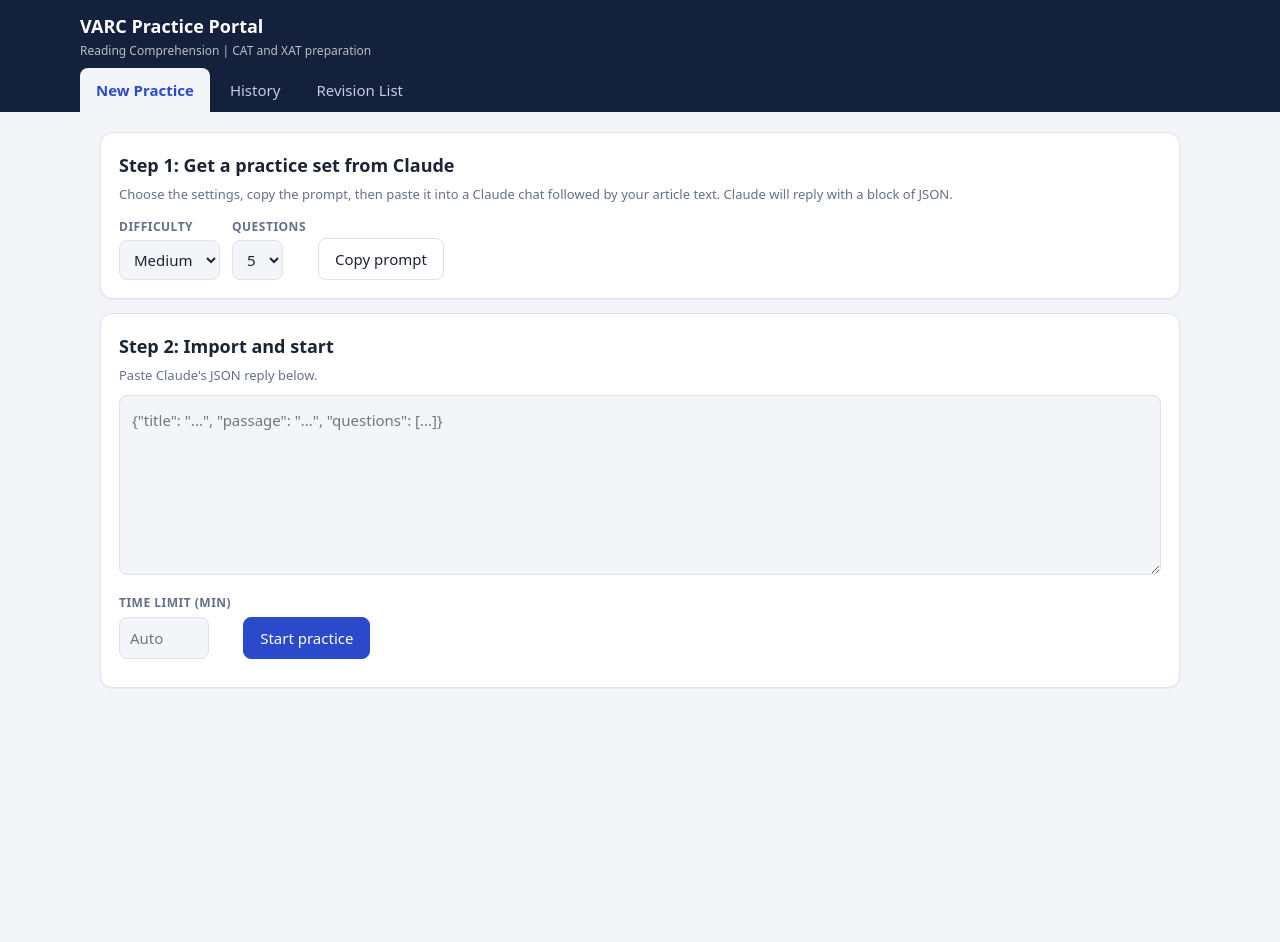
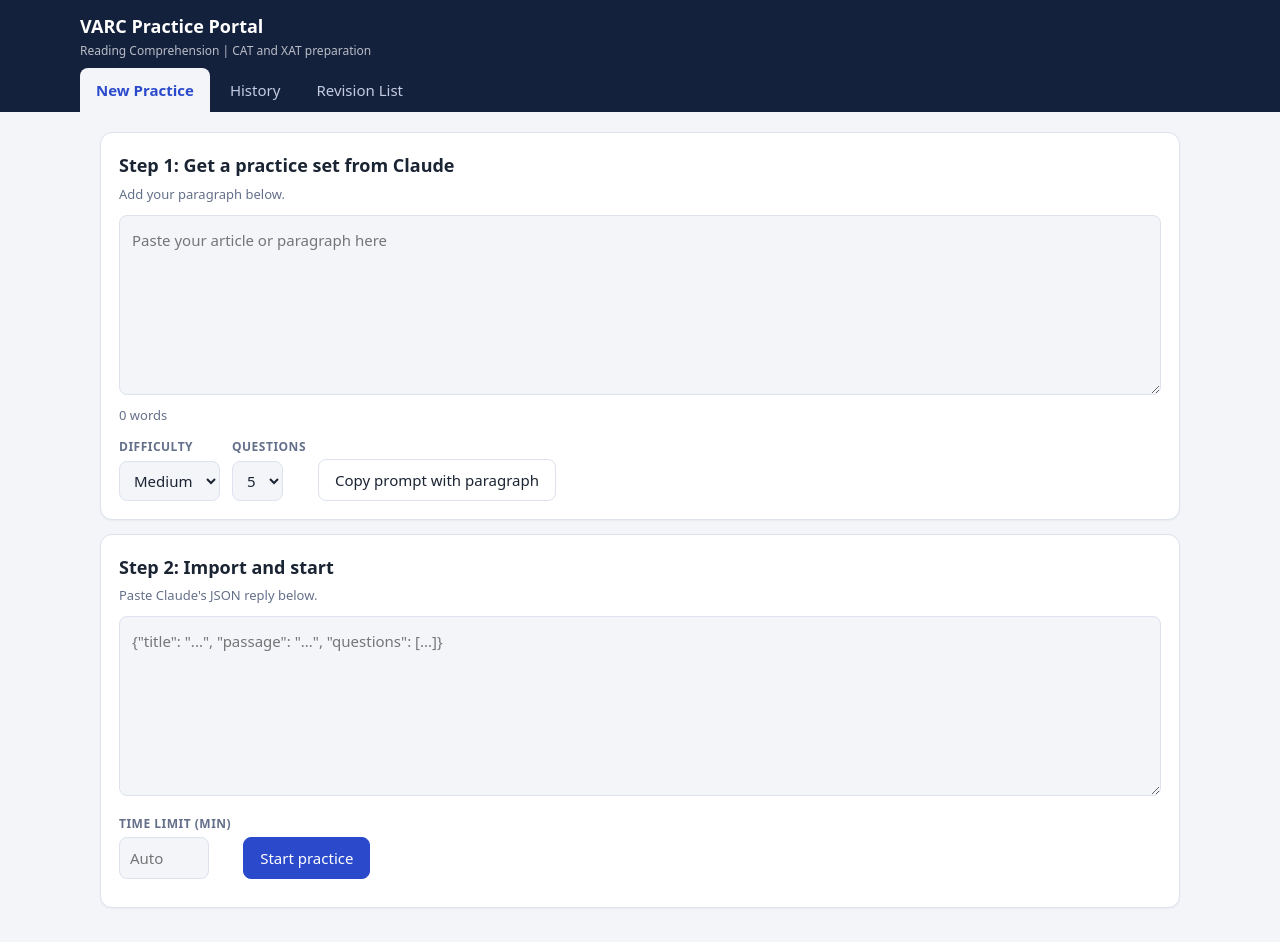
Before and after one commit to avani01jain-blip/varc-portal, a plain HTML site: page index.html in a window 1280 px wide. Before the commit the page ends 800 px from the top, so only its background shows below. Drawn offline with Linux system fonts and the light colour scheme.

Commit message:
Add files via upload

```diff
--- a/index.html
+++ b/index.html
@@ -73,16 +73,18 @@ ARTICLE:
 }
 function rNew(){
   app.innerHTML=`<div class="c"><h2>Step 1: Get a practice set from Claude</h2>
-  <div class="mu">Choose the settings, copy the prompt, then paste it into a Claude chat followed by your article text. Claude will reply with a block of JSON.</div>
+  <div class="mu">Add your paragraph below.</div>
+  <div style="margin-top:10px"><textarea id="para" placeholder="Paste your article or paragraph here"></textarea><div class="mu" id="pwc" style="margin-top:4px">0 words</div></div>
   <div class="row"><div><label class="f">Difficulty</label><select id="df"><option>Easy</option><option selected>Medium</option><option>Hard</option></select></div>
   <div><label class="f">Questions</label><select id="nq"><option>4</option><option selected>5</option><option>6</option></select></div>
-  <button class="b" id="cp">Copy prompt</button><span id="cm" class="mu"></span></div></div>
+  <button class="b" id="cp">Copy prompt with paragraph</button><span id="cm" class="mu"></span></div></div>
   <div class="c"><h2>Step 2: Import and start</h2>
   <div class="mu">Paste Claude's JSON reply below.</div>
   <div style="margin-top:10px"><textarea id="js" placeholder='{"title": "...", "passage": "...", "questions": [...]}'></textarea></div>
   <div class="row"><div><label class="f">Time limit (min)</label><input id="tmin" type="number" min="1" max="90" placeholder="Auto" style="width:90px"></div>
   <button class="b p" id="go">Start practice</button></div><div id="msg" class="mu" style="margin-top:10px"></div></div>`;
-  $("#cp").onclick=async()=>{const t=promptText($("#df").value,$("#nq").value);
+  $("#para").oninput=()=>{$("#pwc").textContent=wc($("#para").value).toLocaleString()+" words"};
+  $("#cp").onclick=async()=>{const t=promptText($("#df").value,$("#nq").value)+$("#para").value.trim();
     try{await navigator.clipboard.writeText(t);$("#cm").textContent="Copied."}catch(e){const j=$("#js");j.value=t;j.select();$("#cm").textContent="Prompt placed in the box below. Copy it, then clear the box before importing."}};
   $("#go").onclick=start;
 }
@@ -96,9 +98,10 @@ function start(){
   startT();render();
 }
 function startT(){clearInterval(timer);timer=setInterval(()=>{if(!cur||cur.done)return clearInterval(timer);cur.left--;const t=$("#tm");if(t){t.textContent=fmt(cur.left);t.className="tm"+(cur.left<60?" lo":"")}if(cur.left<=0)submit()},1000)}
+const wc=t=>(String(t||"").trim().match(/\S+/g)||[]).length;
 const fmt=s=>{s=Math.max(0,s);return String(Math.floor(s/60)).padStart(2,"0")+":"+String(s%60).padStart(2,"0")};
 function rTest(){
-  app.innerHTML=`<div class="bar"><div><b>${esc(cur.title)}</b> <span class="tag">${cur.df}</span></div><div><span id="tm" class="tm">${fmt(cur.left)}</span><button class="b p" id="sb">Submit</button></div></div>
+  app.innerHTML=`<div class="bar"><div><b>${esc(cur.title)}</b> <span class="tag">${cur.df}</span><span class="tag">${wc(cur.passage)} words</span></div><div><span id="tm" class="tm">${fmt(cur.left)}</span><button class="b p" id="sb">Submit</button></div></div>
   <div class="sp"><div class="c pas">${esc(cur.passage)}</div><div>${cur.qs.map((q,i)=>`<div class="c q"><span class="tag">${esc(q.type)}</span><b>Q${i+1}.</b> ${esc(q.q)}${q.options.map((o,j)=>`<label class="o${cur.ans[i]===j?" s":""}"><input type="radio" name="q${i}" data-i="${i}" data-j="${j}" ${cur.ans[i]===j?"checked":""}> ${esc(o)}</label>`).join("")}</div>`).join("")}</div></div>`;
   app.querySelectorAll("input[type=radio]").forEach(r=>r.onchange=()=>{cur.ans[r.dataset.i]=+r.dataset.j;app.querySelectorAll(`input[name=q${r.dataset.i}]`).forEach(x=>x.parentElement.classList.toggle("s",x.checked))});
   $("#sb").onclick=()=>{if(confirm("Submit your answers?"))submit()};
@@ -113,7 +116,7 @@ function rResult(r,back){
   const bt={};r.qs.forEach((q,i)=>{(bt[q.type]=bt[q.type]||[0,0]);bt[q.type][1]++;if(r.ans[i]===q.answer)bt[q.type][0]++});
   app.innerHTML=`${back?`<button class="b" onclick="view='hist';render()" style="margin-bottom:12px">&larr; Back to history</button>`:""}
   <div class="c"><h2>${esc(r.title)} <span class="tag">${r.df}</span></h2><div class="grid st">
-  <div><b>${r.score}/${n}</b>Score</div><div><b>${Math.round(r.score/n*100)}%</b>Accuracy</div><div><b>${fmt(r.used)}</b>Time used (of ${fmt(r.total)})</div><div><b>${wrong} / ${skip}</b>Incorrect / Skipped</div></div>
+  <div><b>${r.score}/${n}</b>Score</div><div><b>${Math.round(r.score/n*100)}%</b>Accuracy</div><div><b>${fmt(r.used)}</b>Time used (of ${fmt(r.total)})</div><div><b>${wrong} / ${skip}</b>Incorrect / Skipped</div><div><b>${wc(r.passage)}</b>Passage words${r.used>0?` (${Math.round(wc(r.passage)/(r.used/60))} wpm)`:""}</div></div>
   <div style="margin-top:12px">${Object.entries(bt).map(([k,v])=>`<span class="tag">${esc(k)}: ${v[0]}/${v[1]}</span>`).join("")}</div></div>
   <div class="sp"><div class="c pas">${esc(r.passage)}</div><div>${r.qs.map((q,i)=>`<div class="c q"><span class="tag">${esc(q.type)}</span><b>Q${i+1}.</b> ${esc(q.q)}${q.options.map((o,j)=>`<div class="o ${j===q.answer?"g":r.ans[i]===j?"x":""}">${esc(o)}${j===r.ans[i]?" <b>(your answer)</b>":""}${j===q.answer?" <b>&#10003;</b>":""}<div class="ex">${esc(q.why&&q.why[j]||"")}</div></div>`).join("")}</div>`).join("")}</div></div>
   ${back?"":`<button class="b p" onclick="view='new';cur=null;render()">Start new practice</button>`}`;
```
